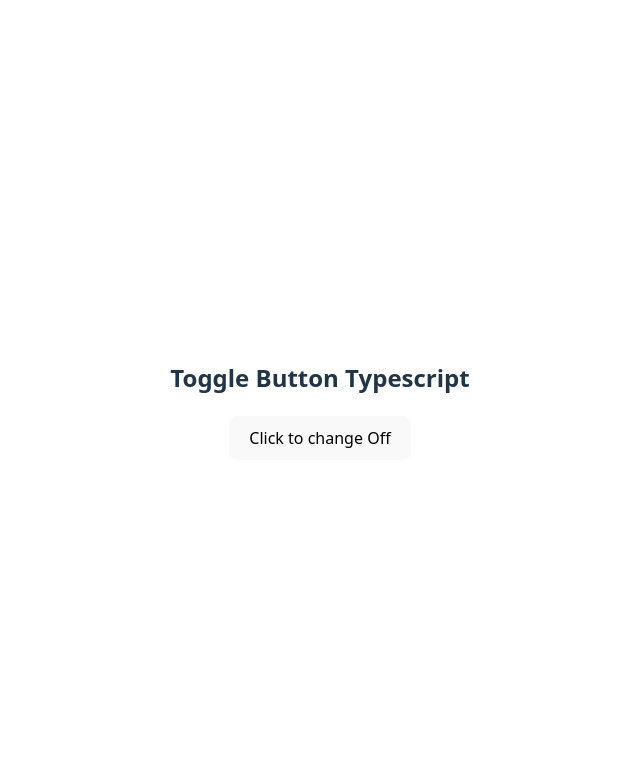
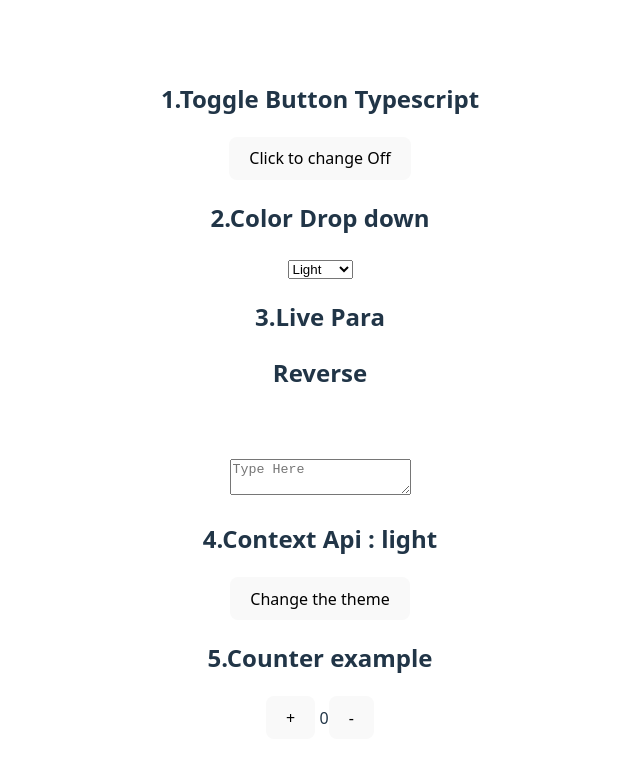
Before and after one commit to lmadhuranga/react-questions, a React (Vite) app: page / in a window 1280 px wide. Shown: the top 762 px of the page, without its empty margins (320-960 px from the left). Built offline with nearby package versions, Linux system fonts and the light colour scheme.

Commit message:
Button Toggle Color Dropdown Live Paragraph, Letter Tiles, reverse it Context API Counter

```diff
--- a/src/App.tsx
+++ b/src/App.tsx
@@ -1,11 +1,23 @@
+import { useState } from 'react'
 import './App.css'
+import { ColorDropdown } from './components/ColorDropdown'
+import { ContextApi } from './components/ContextApi'
+import { LiveParagraph } from './components/LiveParagraph'
 import { ToggleButton } from './components/ToggleButton'
+import { ThemeContext } from './contexts/ThemeContext'
+import { Counter } from './components/Counter'
 
 function App() {
-
+  const [theme, setTheme] = useState('light')
   return (
     <>
       <ToggleButton />
+      <ColorDropdown />
+      <LiveParagraph />
+      <ThemeContext value={{theme, setTheme}}>
+        <ContextApi />
+      </ThemeContext>
+      <Counter />
     </>
   )
 }
--- /dev/null
+++ b/src/components/ColorDropdown.tsx
@@ -0,0 +1,14 @@
+import { useState } from "react"
+
+export const ColorDropdown = () => {
+  const [theme, setTheme] = useState<'dark' | 'light' | 'default'>('light');
+
+  return (<div>
+    <h2>2.Color Drop down</h2>
+    <select className="dropdown" value={theme} onChange={(e) => setTheme(e.target.value as 'dark' | 'light' | 'default')}>
+      <option value="light">Light</option>
+      <option value="dark">Dark</option>
+      <option value="default">Default</option>
+    </select>
+  </div>)
+}
--- /dev/null
+++ b/src/components/ContextApi.tsx
@@ -0,0 +1,11 @@
+import { useContext } from "react"
+import { ThemeContext } from "../contexts/ThemeContext"
+
+export const ContextApi = () => {
+  const {theme, setTheme} = useContext(ThemeContext);
+
+  return(<>
+    <h2>4.Context Api : {theme}</h2>
+    <button onClick={()=>setTheme(theme=='light'?"dark":"light")}>Change the theme</button>
+  </>)
+}
--- /dev/null
+++ b/src/components/Counter.tsx
@@ -0,0 +1,10 @@
+import { useState } from "react"
+
+export const Counter = () => {
+  const [count, setCount] = useState(0)
+  return (<>
+    <h2>5.Counter example</h2>
+    <button onClick={() => setCount(count + 1)}>+</button> {count}
+    <button onClick={() => setCount(count > 0?count - 1:count)}>-</button > <br />
+  </>)
+}
--- /dev/null
+++ b/src/components/LiveParagraph.tsx
@@ -0,0 +1,12 @@
+import { useState } from "react"
+
+export const LiveParagraph = () => {
+  const [para, setPara] = useState<string>("")
+  return (<div>
+    <h2>3.Live Para</h2>
+    <pre>{para}</pre>
+    <h2>Reverse</h2>
+    {para.split("").reverse().map((e, i)=><span style={{margin:4, padding:8, border:"solid"}} key={i}>{e}</span>)}<br /><br />
+    <textarea placeholder="Type Here" onChange={(e)=>setPara(e?.target?.value?.trim())}></textarea>
+  </div>)
+}
--- a/src/components/ToggleButton.tsx
+++ b/src/components/ToggleButton.tsx
@@ -3,7 +3,7 @@ import { useState } from "react"
 export const ToggleButton = () => {
   const [isOn,  setIsOn] = useState<boolean>(false);
   return(<div>
-    <h2>Toggle Button Typescript</h2>
+    <h2>1.Toggle Button Typescript</h2>
     <button onClick={()=>setIsOn(!isOn)}>Click to change {isOn?"No":"Off"}</button>
   </div>)
 }
--- /dev/null
+++ b/src/contexts/ThemeContext.ts
@@ -0,0 +1,11 @@
+import { createContext } from "react"
+
+type ThemeContextValues = {
+  theme: string,
+  setTheme: (theme:string) => void
+}
+
+export const ThemeContext = createContext<ThemeContextValues>({
+  theme: 'dark',
+  setTheme: () => { }
+})
```
